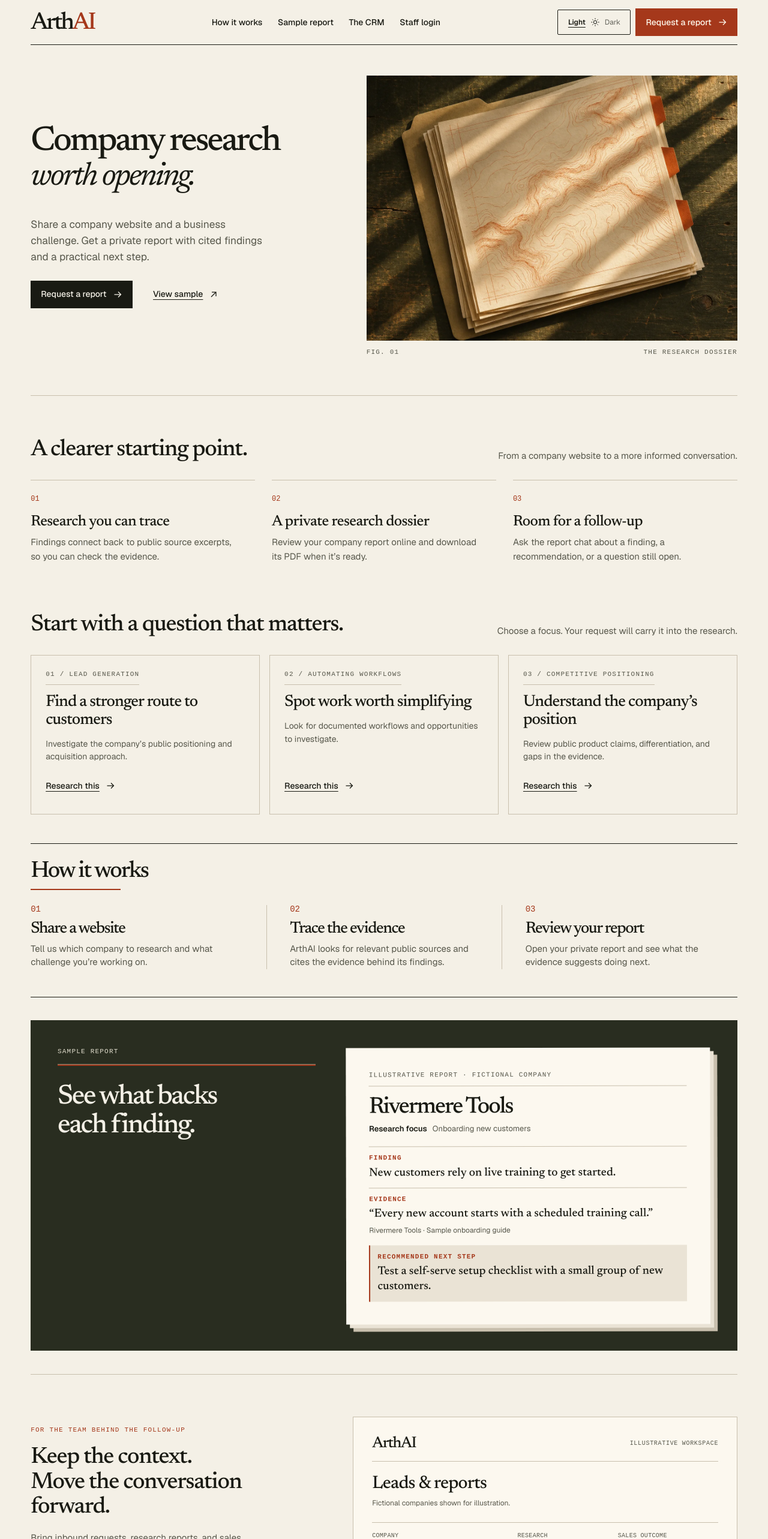
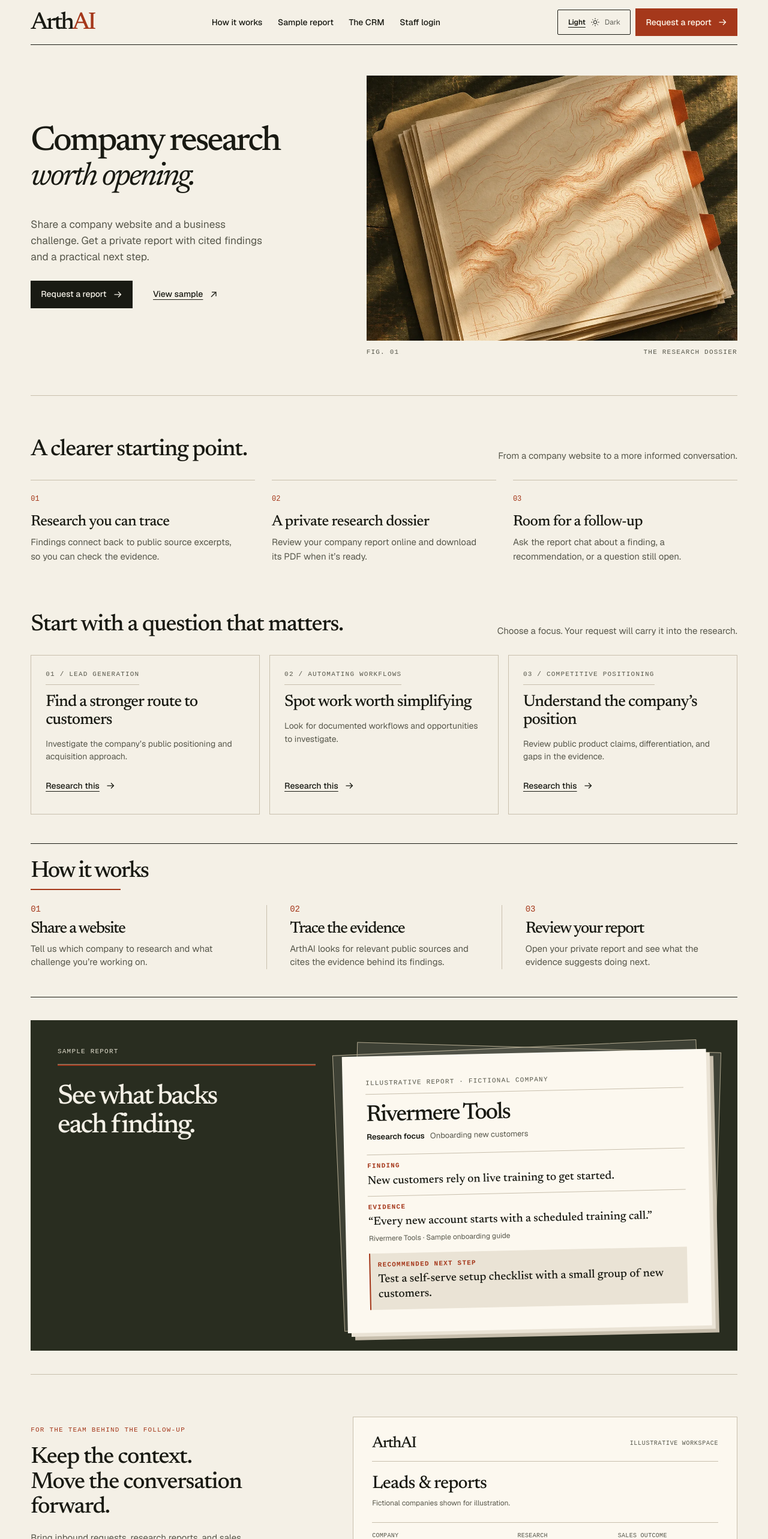
Before and after one commit to pjha26/arth.ai, a Next.js app: page / in a window 1280 px wide. Shown: the top 2566 px of the page at 60% size. Built offline with nearby package versions, Linux system fonts and the light colour scheme.

Commit message:
feat: animate the landing dossier as visitors scroll

```diff
--- a/app/landing.module.css
+++ b/app/landing.module.css
@@ -181,12 +181,6 @@
 
 .heroImage img {
   object-fit: cover;
-  animation: settle 760ms cubic-bezier(.22, .61, .36, 1) both;
-}
-
-@keyframes settle {
-  from { transform: scale(1.035); }
-  to { transform: scale(1); }
 }
 
 .heroFigure figcaption,
@@ -259,6 +253,7 @@
 
 .sample {
   display: grid;
+  overflow: clip;
   grid-template-columns: minmax(0, .83fr) minmax(0, 1.17fr);
   align-items: center;
   gap: clamp(24px, 4vw, 55px);
@@ -295,7 +290,14 @@
   box-shadow: 6px 6px var(--ui-inset), 12px 12px var(--ui-rule);
 }
 
-.dossierMotion { min-width: 0; transform-origin: 50% 80%; }
+.dossierMotion { position: relative; isolation: isolate; min-width: 0; }
+.dossierMotion > div { transform-origin: 50% 72%; }
+.dossierSheet {
+  position: absolute;
+  inset: 0;
+  border: 1px solid #b1a88f;
+  background: #f4f0e61a;
+}
 .focus { padding-block: 12px 48px; }
 .focusItems { display: grid; grid-template-columns: repeat(3, minmax(0, 1fr)); gap: 16px; margin-top: 24px; }
 .focusCard { display: flex; flex-direction: column; align-items: flex-start; gap: 14px; padding: 24px; border: 1px solid var(--rule); transition: border-color 160ms ease, background-color 160ms ease; }
@@ -496,14 +498,11 @@
 }
 
 @media (prefers-reduced-motion: reduce) {
-  .dossierMotion { transform: none !important; }
+  .dossierMotion > div,
+  .heroImage > div { transform: none !important; }
 
   :global(html):has(.landing) {
     scroll-behavior: auto;
-  }
-
-  .heroImage img {
-    animation: none;
   }
 
   .button,
--- a/app/page.tsx
+++ b/app/page.tsx
@@ -3,7 +3,7 @@ import Image from "next/image";
 import Link from "next/link";
 import { EvidenceRule } from "@/components/EvidenceRule";
 import { ThemeToggle } from "@/components/ThemeToggle";
-import { DossierReveal } from "@/components/DossierReveal";
+import { DossierReveal, HeroDossier } from "@/components/DossierReveal";
 import { researchFocuses } from "@/lib/research-focus";
 import styles from "./landing.module.css";
 
@@ -82,7 +82,7 @@ export default function Home() {
               </div>
             </div>
             <figure className={styles.heroFigure}>
-              <div className={styles.heroImage}>
+              <HeroDossier className={styles.heroImage}>
                 <Image
                   src="/research-dossier.webp"
                   alt=""
@@ -91,7 +91,7 @@ export default function Home() {
                   loading="eager"
                   fetchPriority="high"
                 />
-              </div>
+              </HeroDossier>
               <figcaption>
                 <span>FIG. 01</span>
                 <span>The research dossier</span>
@@ -147,7 +147,7 @@ export default function Home() {
               <div><p className={styles.sampleLabel}>Sample report</p><EvidenceRule /></div>
               <h2 id="sample-title">See what backs each finding.</h2>
             </div>
-            <DossierReveal className={styles.dossierMotion}>
+            <DossierReveal className={styles.dossierMotion} sheetClassName={styles.dossierSheet}>
             <article className={styles.dossier} aria-labelledby="dossier-title">
               <p className={styles.documentLabel}>Illustrative report · Fictional company</p>
               <h3 id="dossier-title">Rivermere Tools</h3>
--- a/components/DossierReveal.tsx
+++ b/components/DossierReveal.tsx
@@ -3,16 +3,44 @@
 import { useRef, type ReactNode } from "react";
 import { motion, useReducedMotion, useScroll, useTransform } from "framer-motion";
 
-export function DossierReveal({ children, className }: { children: ReactNode; className: string }) {
+export function HeroDossier({ children, className }: { children: ReactNode; className: string }) {
   const ref = useRef<HTMLDivElement>(null);
   const reduce = useReducedMotion();
-  const { scrollYProgress } = useScroll({ target: ref, offset: ["start end", "center center"] });
-  const rotate = useTransform(scrollYProgress, [0, 1], [-3, 0]);
-  const y = useTransform(scrollYProgress, [0, 1], [28, 0]);
+  const { scrollYProgress } = useScroll({ target: ref, offset: ["start 85%", "end start"] });
+  const scale = useTransform(scrollYProgress, [0, 1], [1, 1.23]);
+  const y = useTransform(scrollYProgress, [0, 1], ["0%", "7%"]);
 
   return (
-    <motion.div ref={ref} className={className} style={reduce ? { rotate: 0, y: 0 } : { rotate, y }}>
-      {children}
-    </motion.div>
+    <div ref={ref} className={className}>
+      <motion.div style={{ position: "absolute", inset: 0, scale: reduce ? 1 : scale, y: reduce ? 0 : y }}>
+        {children}
+      </motion.div>
+    </div>
   );
 }
+
+export function DossierReveal({ children, className, sheetClassName }: {
+  children: ReactNode;
+  className: string;
+  sheetClassName: string;
+}) {
+  const ref = useRef<HTMLDivElement>(null);
+  const reduce = useReducedMotion();
+  const { scrollYProgress } = useScroll({ target: ref, offset: ["start end", "center 40%"] });
+  const rotate = useTransform(scrollYProgress, [0, 1], [-7, 0]);
+  const y = useTransform(scrollYProgress, [0, 1], [52, 0]);
+  const underlayRotate = useTransform(scrollYProgress, [0, 1], [9, 0]);
+  const underlayX = useTransform(scrollYProgress, [0, 1], ["8%", "0%"]);
+  const outlineRotate = useTransform(scrollYProgress, [0, 1], [-14, 0]);
+  const outlineX = useTransform(scrollYProgress, [0, 1], ["-8%", "0%"]);
+
+  return (
+    <div ref={ref} className={className}>
+      <motion.div aria-hidden="true" className={sheetClassName}
+        style={{ x: reduce ? 0 : outlineX, rotate: reduce ? 0 : outlineRotate }} />
+      <motion.div aria-hidden="true" className={sheetClassName}
+        style={{ x: reduce ? 0 : underlayX, rotate: reduce ? 0 : underlayRotate }} />
+      <motion.div style={{ rotate: reduce ? 0 : rotate, y: reduce ? 0 : y }}>{children}</motion.div>
+    </div>
+  );
+}
--- a/tests/staging-flow.mjs
+++ b/tests/staging-flow.mjs
@@ -185,11 +185,20 @@ try {
     await page.waitForSelector('.ui-form');
     assert.ok(!(await page.$eval('body', node => node.innerText)).includes('Starting focus:'));
     await page.goto(base, { waitUntil: 'domcontentloaded' });
+    const heroImage = '[class*="heroImage"] > div';
+    const dossierSheets = '[class*="dossierMotion"] > div';
+    await page.waitForFunction(selector => getComputedStyle(document.querySelector(selector)).transform !== 'none', {}, dossierSheets);
+    const startTransform = await page.$eval(heroImage, node => getComputedStyle(node).transform);
+    await page.evaluate(() => window.scrollTo({ top: 280, behavior: 'instant' }));
+    await page.waitForFunction((selector, initial) => getComputedStyle(document.querySelector(selector)).transform !== initial, {}, heroImage, startTransform);
+    await page.evaluate(() => window.scrollTo({ top: document.querySelector('#sample-report').offsetTop + 200, behavior: 'instant' }));
+    await page.waitForFunction(selector => Array.from(document.querySelectorAll(selector)).every(node => getComputedStyle(node).transform === 'none'), {}, dossierSheets);
     await page.emulateMediaFeatures([{ name: 'prefers-reduced-motion', value: 'reduce' }]);
     await page.reload({ waitUntil: 'domcontentloaded' });
-    await page.waitForSelector('[class*="dossierMotion"]');
-    await page.waitForFunction(() => getComputedStyle(document.querySelector('[class*="dossierMotion"]')).transform === 'none');
-    assert.equal(await page.$eval('[class*="dossierMotion"]', node => getComputedStyle(node).transform), 'none');
+    await page.waitForSelector(heroImage);
+    const transforms = await page.$$eval(`${heroImage}, ${dossierSheets}`, nodes => nodes.map(node => getComputedStyle(node).transform));
+    assert.deepEqual(transforms, ['none', 'none', 'none', 'none']);
+    pass('Scrolling moves the hero image and assembles the dossier; reduced motion keeps both still');
     await page.emulateMediaFeatures([]);
     await page.waitForSelector('a[href="/form?focus=Automating%20workflows"]');
     await page.click('a[href="/form?focus=Automating%20workflows"]');
```
